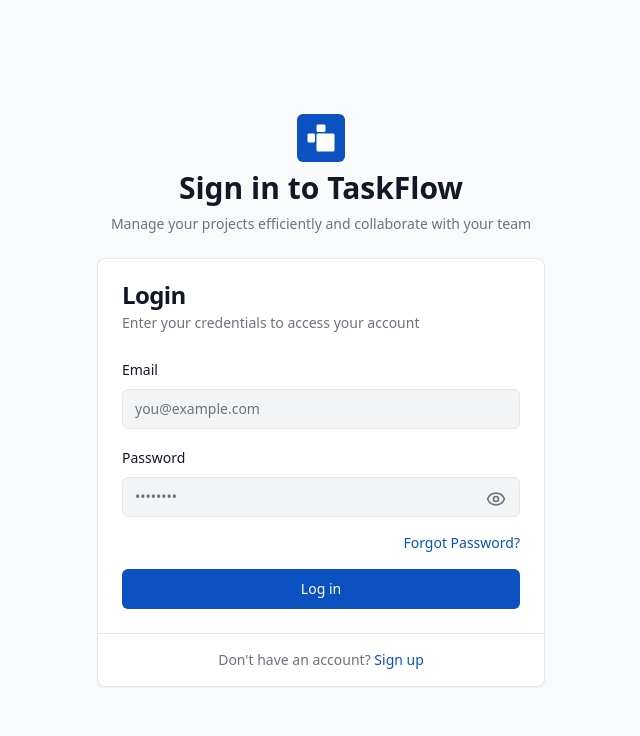
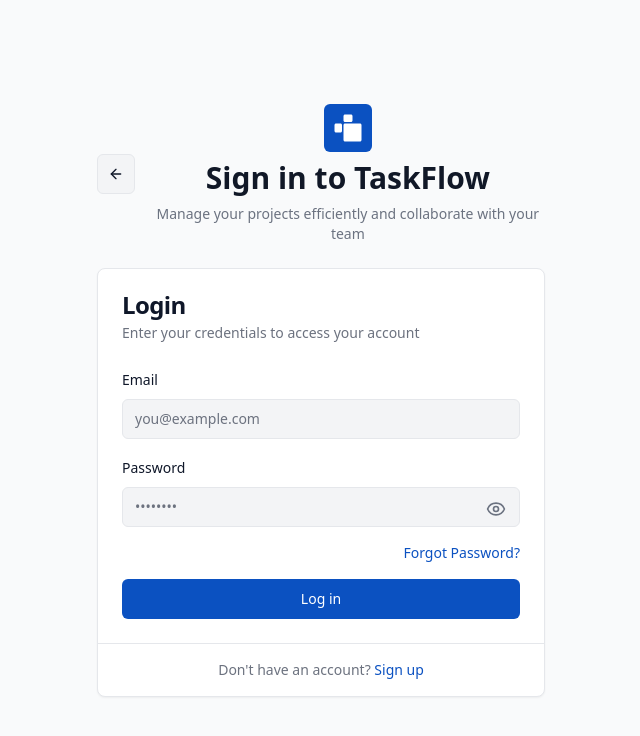
Before and after one commit to Vanshu30/TaskForge-Frontend, a React (Vite) app: page /login in a window 1280 px wide. Shown: the top 736 px of the page, without its empty margins (319-959 px from the left). Built offline with nearby package versions, Linux system fonts and the light colour scheme.

Commit message:
Fix: UI improvements for login/signup pages
- Added back button to login and signup pages.
- Corrected CSS for the login button on the landing page.

```diff
--- a/src/components/Hero.tsx
+++ b/src/components/Hero.tsx
@@ -28,7 +28,11 @@ const Hero: React.FC = () => {
                 </Button>
               </Link>
               <Link to="/login">
-                <Button size="lg" variant="outline" className="w-full sm:w-auto border-white text-white hover:bg-white/10">
+                <Button
+                  size="lg"
+                  variant="outline"
+                  className="w-full sm:w-auto border-white/50 text-white hover:bg-white/20 hover:border-white/70"
+                >
                   Log in
                 </Button>
               </Link>
--- a/src/pages/Login.tsx
+++ b/src/pages/Login.tsx
@@ -1,8 +1,9 @@
-
 import React, { useState } from 'react';
 import { useAuth } from '@/context/AuthContext';
 import { useNavigate, Link } from 'react-router-dom';
 import AuthForm, { LoginFormValues } from '@/components/AuthForm';
+import { Button } from '@/components/ui/button';
+import { ArrowLeft } from 'lucide-react';
 
 const Login = () => {
   const { login, isAuthenticated, loading } = useAuth();
@@ -23,10 +24,23 @@ const Login = () => {
     setIsLoading(false);
   };
 
+  const handleGoBack = () => {
+    navigate(-1);
+  };
+
   return (
     <div className="min-h-screen flex items-center justify-center bg-gray-50 py-12 px-4 sm:px-6 lg:px-8">
       <div className="max-w-md w-full">
-        <div className="text-center mb-6">
+        <div className="flex items-center mb-6">
+          <Button
+            variant="outline"
+            size="icon"
+            className="mr-4"
+            onClick={handleGoBack}
+          >
+            <ArrowLeft className="h-5 w-5" />
+          </Button>
+          <div className="text-center">
             <svg viewBox="0 0 32 32" className="h-12 w-12 text-primary mx-auto">
               <rect width="32" height="32" rx="4" fill="currentColor" />
               <path
@@ -49,6 +63,7 @@ const Login = () => {
               Manage your projects efficiently and collaborate with your team
             </p>
           </div>
+        </div>
 
         <AuthForm
           type="login"
--- a/src/pages/Signup.tsx
+++ b/src/pages/Signup.tsx
@@ -1,8 +1,9 @@
-
 import React, { useState } from 'react';
 import { useAuth } from '@/context/AuthContext';
 import { useNavigate } from 'react-router-dom';
 import AuthForm, { SignupFormValues } from '@/components/AuthForm';
+import { Button } from '@/components/ui/button';
+import { ArrowLeft } from 'lucide-react';
 
 const Signup = () => {
   const { signup, isAuthenticated } = useAuth();
@@ -25,10 +26,23 @@ const Signup = () => {
     setIsLoading(false);
   };
 
+  const handleGoBack = () => {
+    navigate(-1);
+  };
+
   return (
     <div className="min-h-screen flex items-center justify-center bg-gray-50 py-12 px-4 sm:px-6 lg:px-8">
       <div className="max-w-md w-full">
-        <div className="text-center mb-6">
+        <div className="flex items-center mb-6">
+          <Button
+            variant="outline"
+            size="icon"
+            className="mr-4"
+            onClick={handleGoBack}
+          >
+            <ArrowLeft className="h-5 w-5" />
+          </Button>
+          <div className="text-center">
             <svg viewBox="0 0 32 32" className="h-12 w-12 text-primary mx-auto">
               <rect width="32" height="32" rx="4" fill="currentColor" />
               <path
@@ -51,6 +65,7 @@ const Signup = () => {
               Start managing your projects efficiently and collaborate with your team
             </p>
           </div>
+        </div>
 
         <AuthForm
           type="signup"
```
Lines whose indentation alone changed are shown as unchanged.
